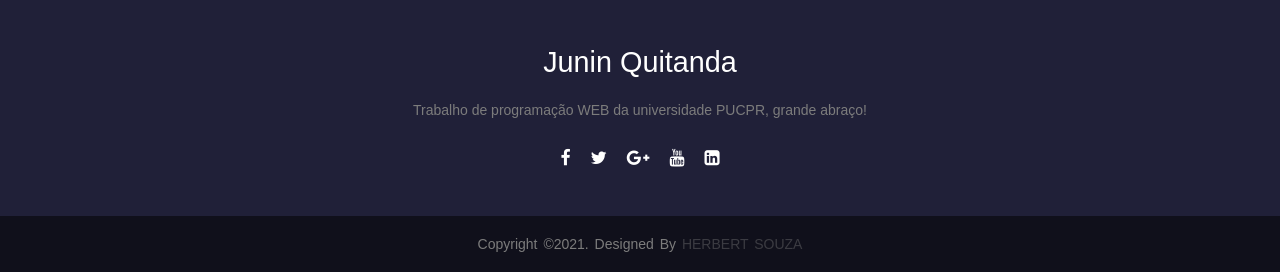
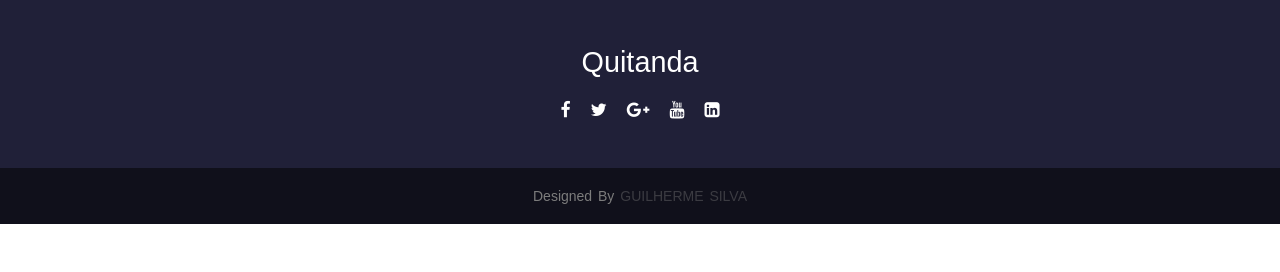
Before and after one commit to marjoriejdkk/site, a plain HTML site: page index.html in a window 1280 px wide. Shown: the part 4440-4712 px from the top of the page. After the commit the page ends 4664 px from the top, so only its background shows below. Drawn offline with Linux system fonts and the light colour scheme.

Commit message:
Update index.html

```diff
--- a/index.html
+++ b/index.html
@@ -159,8 +159,8 @@
 
     <footer>
       <div class="footer-content">
-        <h3>Junin Quitanda</h3>
-        <p>Trabalho de programação WEB da universidade PUCPR, grande abraço!</p>
+        <h3>Quitanda</h3>
+
         <ul class="socials">
           <li>
             <a href="#"><i class="fa fa-facebook"></i></a>
@@ -180,7 +180,7 @@
         </ul>
       </div>
       <div class="footer-bottom">
-        <p>copyright &copy;2021. designed by <span>herbert souza</span></p>
+        <p>designed by <span>guilherme silva</span></p>
       </div>
     </footer>
   </body>
```
